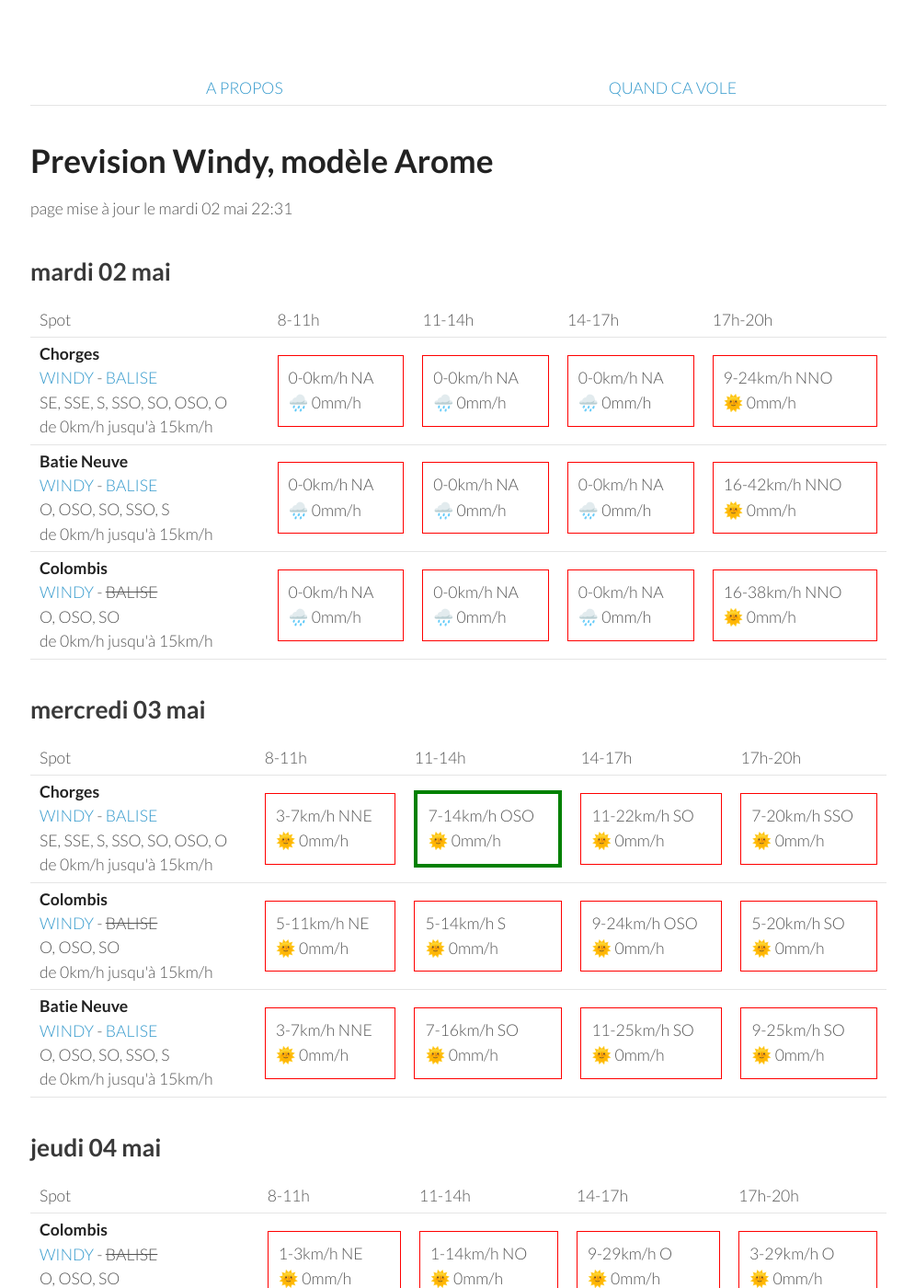
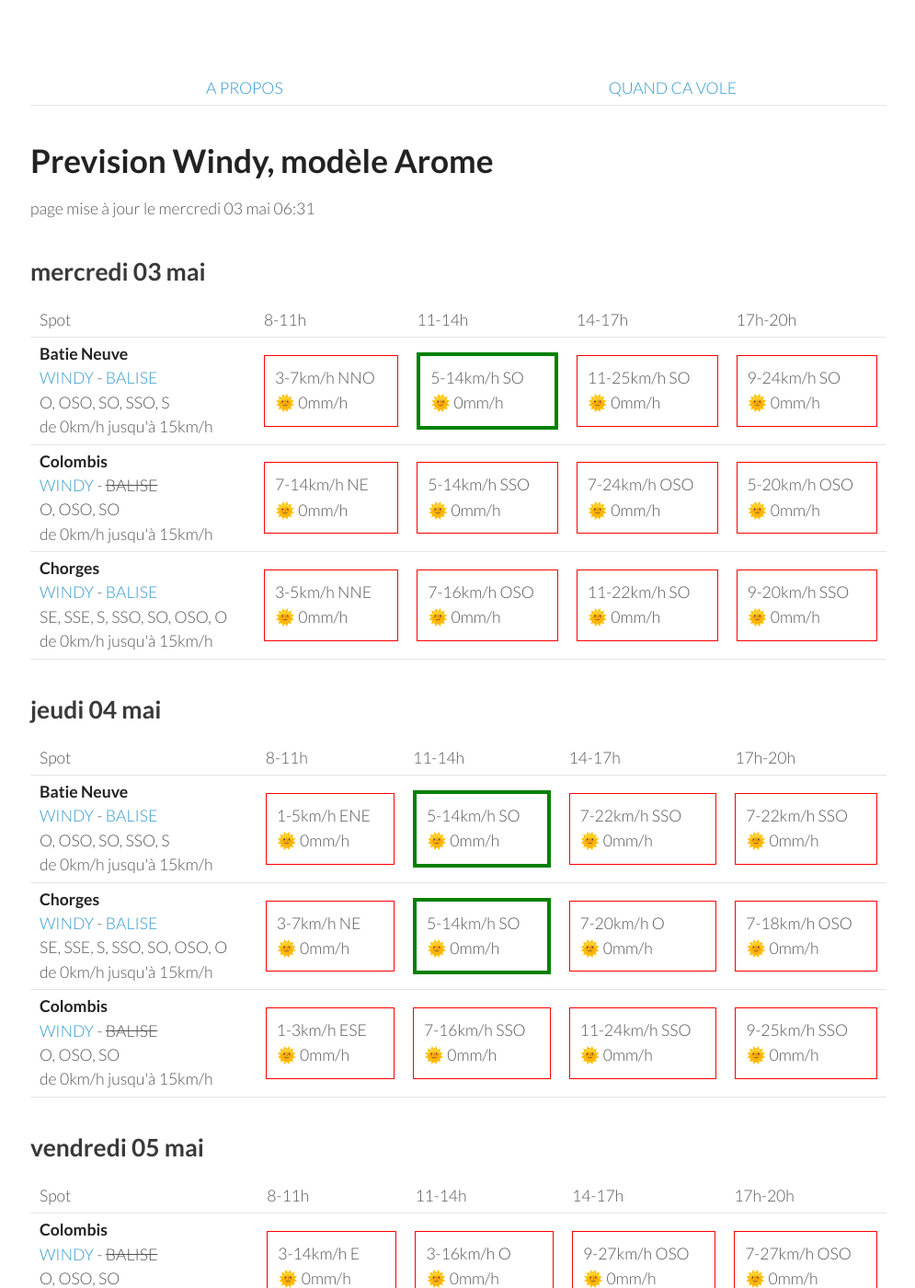
Before and after one commit to parapente-dans-le-nord/parapente-dans-le-nord.github.io, a Jekyll site: the page built from serre_poncon.markdown, in a window 1280 px wide and 1400 px high. Shown: the whole window at 92% size, without its empty margins (25-1020 px from the left). Built offline with Jekyll 4.4.1, drawn with Linux system fonts in a browser that asks for light colours; some of the changed text lies outside the part shown.

Commit message:
update index.markdown

```diff
--- a/serre_poncon.markdown
+++ b/serre_poncon.markdown
@@ -7,51 +7,8 @@ title:  "Tous les spots"
 {: .links}
 
 # Prevision Windy, modèle Arome
-page mise à jour le mardi 02 mai 22:31
+page mise à jour le mercredi 03 mai 06:31
 
-## mardi 02 mai
-
-{::nomarkdown}
-<table>
-  <tbody>
-    <tr>
-      <td>Spot</td>
-      <td>8-11h</td>
-      <td>11-14h</td>
-      <td>14-17h</td>
-      <td>17h-20h</td>
-    </tr>
-<tr>
-        <td><strong>Chorges</strong><br><a href="https://windy.com/44.578/6.280?44.559,6.262,10">WINDY</a> - <span class=""><a href="https://www.openwindmap.org/PP554">BALISE</a> </span><br> <span class="vent-favorable">SE, SSE, S, SSO, SO, OSO, O</span><br><span class="force-vent">de 0km/h jusqu'à 15km/h</span> </td>
-
-            <td><div class="not-flyable"><p>0-0km/h NA</p><p>🌧️ 0mm/h</p></div></td>
-            <td><div class="not-flyable"><p>0-0km/h NA</p><p>🌧️ 0mm/h</p></div></td>
-            <td><div class="not-flyable"><p>0-0km/h NA</p><p>🌧️ 0mm/h</p></div></td>
-            <td><div class="not-flyable"><p>9-24km/h NNO</p><p>🌞 0mm/h</p></div></td>
-
-    </tr>
-<tr>
-        <td><strong>Batie Neuve</strong><br><a href="https://windy.com/44.584/6.236?44.559,6.262,10,m:eTtagly">WINDY</a> - <span class=""><a href="https://www.openwindmap.org/PP554">BALISE</a> </span><br> <span class="vent-favorable">O, OSO, SO, SSO, S</span><br><span class="force-vent">de 0km/h jusqu'à 15km/h</span> </td>
-
-            <td><div class="not-flyable"><p>0-0km/h NA</p><p>🌧️ 0mm/h</p></div></td>
-            <td><div class="not-flyable"><p>0-0km/h NA</p><p>🌧️ 0mm/h</p></div></td>
-            <td><div class="not-flyable"><p>0-0km/h NA</p><p>🌧️ 0mm/h</p></div></td>
-            <td><div class="not-flyable"><p>16-42km/h NNO</p><p>🌞 0mm/h</p></div></td>
-
-    </tr>
-<tr>
-        <td><strong>Colombis</strong><br><a href="https://windy.com/44.494/6.216?44.559,6.262,10">WINDY</a> - <span class="no-balise"> BALISE </span><br> <span class="vent-favorable">O, OSO, SO</span><br><span class="force-vent">de 0km/h jusqu'à 15km/h</span> </td>
-
-            <td><div class="not-flyable"><p>0-0km/h NA</p><p>🌧️ 0mm/h</p></div></td>
-            <td><div class="not-flyable"><p>0-0km/h NA</p><p>🌧️ 0mm/h</p></div></td>
-            <td><div class="not-flyable"><p>0-0km/h NA</p><p>🌧️ 0mm/h</p></div></td>
-            <td><div class="not-flyable"><p>16-38km/h NNO</p><p>🌞 0mm/h</p></div></td>
-
-    </tr>
-
-</tbody>
-</table>
-{:/}
 ## mercredi 03 mai
 
 {::nomarkdown}
@@ -65,32 +22,32 @@ page mise à jour le mardi 02 mai 22:31
       <td>17h-20h</td>
     </tr>
 <tr>
-        <td><strong>Chorges</strong><br><a href="https://windy.com/44.578/6.280?44.559,6.262,10">WINDY</a> - <span class=""><a href="https://www.openwindmap.org/PP554">BALISE</a> </span><br> <span class="vent-favorable">SE, SSE, S, SSO, SO, OSO, O</span><br><span class="force-vent">de 0km/h jusqu'à 15km/h</span> </td>
+        <td><strong>Batie Neuve</strong><br><a href="https://windy.com/44.584/6.236?44.559,6.262,10,m:eTtagly">WINDY</a> - <span class=""><a href="https://www.openwindmap.org/PP554">BALISE</a> </span><br> <span class="vent-favorable">O, OSO, SO, SSO, S</span><br><span class="force-vent">de 0km/h jusqu'à 15km/h</span> </td>
 
-            <td><div class="not-flyable"><p>3-7km/h NNE</p><p>🌞 0mm/h</p></div></td>
-            <td><div class="flyable"><p>7-14km/h OSO</p><p>🌞 0mm/h</p></div></td>
-            <td><div class="not-flyable"><p>11-22km/h SO</p><p>🌞 0mm/h</p></div></td>
-            <td><div class="not-flyable"><p>7-20km/h SSO</p><p>🌞 0mm/h</p></div></td>
+            <td><div class="not-flyable"><p>3-7km/h NNO</p><p>🌞 0mm/h</p></div></td>
+            <td><div class="flyable"><p>5-14km/h SO</p><p>🌞 0mm/h</p></div></td>
+            <td><div class="not-flyable"><p>11-25km/h SO</p><p>🌞 0mm/h</p></div></td>
+            <td><div class="not-flyable"><p>9-24km/h SO</p><p>🌞 0mm/h</p></div></td>
 
 
     </tr>
 <tr>
         <td><strong>Colombis</strong><br><a href="https://windy.com/44.494/6.216?44.559,6.262,10">WINDY</a> - <span class="no-balise"> BALISE </span><br> <span class="vent-favorable">O, OSO, SO</span><br><span class="force-vent">de 0km/h jusqu'à 15km/h</span> </td>
 
-            <td><div class="not-flyable"><p>5-11km/h NE</p><p>🌞 0mm/h</p></div></td>
-            <td><div class="not-flyable"><p>5-14km/h S</p><p>🌞 0mm/h</p></div></td>
-            <td><div class="not-flyable"><p>9-24km/h OSO</p><p>🌞 0mm/h</p></div></td>
-            <td><div class="not-flyable"><p>5-20km/h SO</p><p>🌞 0mm/h</p></div></td>
+            <td><div class="not-flyable"><p>7-14km/h NE</p><p>🌞 0mm/h</p></div></td>
+            <td><div class="not-flyable"><p>5-14km/h SSO</p><p>🌞 0mm/h</p></div></td>
+            <td><div class="not-flyable"><p>7-24km/h OSO</p><p>🌞 0mm/h</p></div></td>
+            <td><div class="not-flyable"><p>5-20km/h OSO</p><p>🌞 0mm/h</p></div></td>
 
 
     </tr>
 <tr>
-        <td><strong>Batie Neuve</strong><br><a href="https://windy.com/44.584/6.236?44.559,6.262,10,m:eTtagly">WINDY</a> - <span class=""><a href="https://www.openwindmap.org/PP554">BALISE</a> </span><br> <span class="vent-favorable">O, OSO, SO, SSO, S</span><br><span class="force-vent">de 0km/h jusqu'à 15km/h</span> </td>
+        <td><strong>Chorges</strong><br><a href="https://windy.com/44.578/6.280?44.559,6.262,10">WINDY</a> - <span class=""><a href="https://www.openwindmap.org/PP554">BALISE</a> </span><br> <span class="vent-favorable">SE, SSE, S, SSO, SO, OSO, O</span><br><span class="force-vent">de 0km/h jusqu'à 15km/h</span> </td>
 
-            <td><div class="not-flyable"><p>3-7km/h NNE</p><p>🌞 0mm/h</p></div></td>
-            <td><div class="not-flyable"><p>7-16km/h SO</p><p>🌞 0mm/h</p></div></td>
-            <td><div class="not-flyable"><p>11-25km/h SO</p><p>🌞 0mm/h</p></div></td>
-            <td><div class="not-flyable"><p>9-25km/h SO</p><p>🌞 0mm/h</p></div></td>
+            <td><div class="not-flyable"><p>3-5km/h NNE</p><p>🌞 0mm/h</p></div></td>
+            <td><div class="not-flyable"><p>7-16km/h OSO</p><p>🌞 0mm/h</p></div></td>
+            <td><div class="not-flyable"><p>11-22km/h SO</p><p>🌞 0mm/h</p></div></td>
+            <td><div class="not-flyable"><p>9-20km/h SSO</p><p>🌞 0mm/h</p></div></td>
 
 
     </tr>
@@ -111,22 +68,12 @@ page mise à jour le mardi 02 mai 22:31
       <td>17h-20h</td>
     </tr>
 <tr>
-        <td><strong>Colombis</strong><br><a href="https://windy.com/44.494/6.216?44.559,6.262,10">WINDY</a> - <span class="no-balise"> BALISE </span><br> <span class="vent-favorable">O, OSO, SO</span><br><span class="force-vent">de 0km/h jusqu'à 15km/h</span> </td>
-
-            <td><div class="not-flyable"><p>1-3km/h NE</p><p>🌞 0mm/h</p></div></td>
-            <td><div class="not-flyable"><p>1-14km/h NO</p><p>🌞 0mm/h</p></div></td>
-            <td><div class="not-flyable"><p>9-29km/h O</p><p>🌞 0mm/h</p></div></td>
-            <td><div class="not-flyable"><p>3-29km/h O</p><p>🌞 0mm/h</p></div></td>
-
-
-    </tr>
-<tr>
         <td><strong>Batie Neuve</strong><br><a href="https://windy.com/44.584/6.236?44.559,6.262,10,m:eTtagly">WINDY</a> - <span class=""><a href="https://www.openwindmap.org/PP554">BALISE</a> </span><br> <span class="vent-favorable">O, OSO, SO, SSO, S</span><br><span class="force-vent">de 0km/h jusqu'à 15km/h</span> </td>
 
-            <td><div class="not-flyable"><p>3-5km/h NNE</p><p>🌞 0mm/h</p></div></td>
-            <td><div class="not-flyable"><p>3-20km/h SSO</p><p>🌞 0mm/h</p></div></td>
-            <td><div class="not-flyable"><p>7-31km/h SO</p><p>🌞 0mm/h</p></div></td>
-            <td><div class="not-flyable"><p>7-31km/h SSO</p><p>🌞 0mm/h</p></div></td>
+            <td><div class="not-flyable"><p>1-5km/h ENE</p><p>🌞 0mm/h</p></div></td>
+            <td><div class="flyable"><p>5-14km/h SO</p><p>🌞 0mm/h</p></div></td>
+            <td><div class="not-flyable"><p>7-22km/h SSO</p><p>🌞 0mm/h</p></div></td>
+            <td><div class="not-flyable"><p>7-22km/h SSO</p><p>🌞 0mm/h</p></div></td>
 
 
     </tr>
@@ -134,9 +81,19 @@ page mise à jour le mardi 02 mai 22:31
         <td><strong>Chorges</strong><br><a href="https://windy.com/44.578/6.280?44.559,6.262,10">WINDY</a> - <span class=""><a href="https://www.openwindmap.org/PP554">BALISE</a> </span><br> <span class="vent-favorable">SE, SSE, S, SSO, SO, OSO, O</span><br><span class="force-vent">de 0km/h jusqu'à 15km/h</span> </td>
 
             <td><div class="not-flyable"><p>3-7km/h NE</p><p>🌞 0mm/h</p></div></td>
-            <td><div class="not-flyable"><p>3-20km/h SO</p><p>🌞 0mm/h</p></div></td>
-            <td><div class="not-flyable"><p>7-31km/h OSO</p><p>🌞 0mm/h</p></div></td>
-            <td><div class="not-flyable"><p>5-31km/h SSO</p><p>🌞 0mm/h</p></div></td>
+            <td><div class="flyable"><p>5-14km/h SO</p><p>🌞 0mm/h</p></div></td>
+            <td><div class="not-flyable"><p>7-20km/h O</p><p>🌞 0mm/h</p></div></td>
+            <td><div class="not-flyable"><p>7-18km/h OSO</p><p>🌞 0mm/h</p></div></td>
+
+
+    </tr>
+<tr>
+        <td><strong>Colombis</strong><br><a href="https://windy.com/44.494/6.216?44.559,6.262,10">WINDY</a> - <span class="no-balise"> BALISE </span><br> <span class="vent-favorable">O, OSO, SO</span><br><span class="force-vent">de 0km/h jusqu'à 15km/h</span> </td>
+
+            <td><div class="not-flyable"><p>1-3km/h ESE</p><p>🌞 0mm/h</p></div></td>
+            <td><div class="not-flyable"><p>7-16km/h SSO</p><p>🌞 0mm/h</p></div></td>
+            <td><div class="not-flyable"><p>11-24km/h SSO</p><p>🌞 0mm/h</p></div></td>
+            <td><div class="not-flyable"><p>9-25km/h SSO</p><p>🌞 0mm/h</p></div></td>
 
 
     </tr>
@@ -159,10 +116,10 @@ page mise à jour le mardi 02 mai 22:31
 <tr>
         <td><strong>Colombis</strong><br><a href="https://windy.com/44.494/6.216?44.559,6.262,10">WINDY</a> - <span class="no-balise"> BALISE </span><br> <span class="vent-favorable">O, OSO, SO</span><br><span class="force-vent">de 0km/h jusqu'à 15km/h</span> </td>
 
-            <td><div class="not-flyable"><p>3-12km/h E</p><p>🌞 0mm/h</p></div></td>
-            <td><div class="flyable"><p>3-14km/h O</p><p>🌞 0mm/h</p></div></td>
-            <td><div class="not-flyable"><p>7-25km/h OSO</p><p>🌞 0mm/h</p></div></td>
-            <td><div class="not-flyable"><p>7-25km/h SO</p><p>🌞 0mm/h</p></div></td>
+            <td><div class="not-flyable"><p>3-14km/h E</p><p>🌞 0mm/h</p></div></td>
+            <td><div class="not-flyable"><p>3-16km/h O</p><p>🌞 0mm/h</p></div></td>
+            <td><div class="not-flyable"><p>9-27km/h OSO</p><p>🌞 0mm/h</p></div></td>
+            <td><div class="not-flyable"><p>7-27km/h OSO</p><p>🌞 0mm/h</p></div></td>
 
 
     </tr>
@@ -170,19 +127,19 @@ page mise à jour le mardi 02 mai 22:31
         <td><strong>Batie Neuve</strong><br><a href="https://windy.com/44.584/6.236?44.559,6.262,10,m:eTtagly">WINDY</a> - <span class=""><a href="https://www.openwindmap.org/PP554">BALISE</a> </span><br> <span class="vent-favorable">O, OSO, SO, SSO, S</span><br><span class="force-vent">de 0km/h jusqu'à 15km/h</span> </td>
 
             <td><div class="not-flyable"><p>3-12km/h NE</p><p>🌞 0mm/h</p></div></td>
-            <td><div class="not-flyable"><p>3-20km/h SSO</p><p>🌞 0mm/h</p></div></td>
+            <td><div class="not-flyable"><p>3-22km/h SSO</p><p>🌞 0mm/h</p></div></td>
             <td><div class="not-flyable"><p>7-31km/h SO</p><p>🌞 0mm/h</p></div></td>
-            <td><div class="not-flyable"><p>7-31km/h SO</p><p>🌧 0.2mm/h</p></div></td>
+            <td><div class="not-flyable"><p>7-33km/h SO</p><p>🌞 0mm/h</p></div></td>
 
 
     </tr>
 <tr>
         <td><strong>Chorges</strong><br><a href="https://windy.com/44.578/6.280?44.559,6.262,10">WINDY</a> - <span class=""><a href="https://www.openwindmap.org/PP554">BALISE</a> </span><br> <span class="vent-favorable">SE, SSE, S, SSO, SO, OSO, O</span><br><span class="force-vent">de 0km/h jusqu'à 15km/h</span> </td>
 
-            <td><div class="not-flyable"><p>3-12km/h NE</p><p>🌞 0mm/h</p></div></td>
-            <td><div class="not-flyable"><p>3-20km/h SSO</p><p>🌞 0mm/h</p></div></td>
+            <td><div class="not-flyable"><p>5-14km/h NE</p><p>🌞 0mm/h</p></div></td>
+            <td><div class="not-flyable"><p>3-22km/h SO</p><p>🌞 0mm/h</p></div></td>
             <td><div class="not-flyable"><p>7-31km/h SO</p><p>🌞 0mm/h</p></div></td>
-            <td><div class="not-flyable"><p>7-31km/h OSO</p><p>🌧 0.2mm/h</p></div></td>
+            <td><div class="not-flyable"><p>7-33km/h OSO</p><p>🌞 0mm/h</p></div></td>
 
 
     </tr>
@@ -205,8 +162,8 @@ page mise à jour le mardi 02 mai 22:31
 <tr>
         <td><strong>Colombis</strong><br><a href="https://windy.com/44.494/6.216?44.559,6.262,10">WINDY</a> - <span class="no-balise"> BALISE </span><br> <span class="vent-favorable">O, OSO, SO</span><br><span class="force-vent">de 0km/h jusqu'à 15km/h</span> </td>
 
-            <td><div class="not-flyable"><p>5-12km/h E</p><p>🌞 0mm/h</p></div></td>
-            <td><div class="not-flyable"><p>1-14km/h NE</p><p>🌞 0mm/h</p></div></td>
+            <td><div class="not-flyable"><p>5-16km/h E</p><p>🌞 0mm/h</p></div></td>
+            <td><div class="not-flyable"><p>1-16km/h ONO</p><p>🌞 0mm/h</p></div></td>
             <td><div class="not-flyable"><p>7-25km/h OSO</p><p>🌞 0mm/h</p></div></td>
             <td><div class="not-flyable"><p>7-27km/h SO</p><p>🌞 0mm/h</p></div></td>
 
@@ -215,8 +172,8 @@ page mise à jour le mardi 02 mai 22:31
 <tr>
         <td><strong>Batie Neuve</strong><br><a href="https://windy.com/44.584/6.236?44.559,6.262,10,m:eTtagly">WINDY</a> - <span class=""><a href="https://www.openwindmap.org/PP554">BALISE</a> </span><br> <span class="vent-favorable">O, OSO, SO, SSO, S</span><br><span class="force-vent">de 0km/h jusqu'à 15km/h</span> </td>
 
-            <td><div class="not-flyable"><p>3-12km/h NE</p><p>🌞 0mm/h</p></div></td>
-            <td><div class="not-flyable"><p>3-18km/h S</p><p>🌞 0mm/h</p></div></td>
+            <td><div class="not-flyable"><p>5-14km/h NE</p><p>🌞 0mm/h</p></div></td>
+            <td><div class="not-flyable"><p>3-20km/h SSO</p><p>🌞 0mm/h</p></div></td>
             <td><div class="not-flyable"><p>7-31km/h SO</p><p>🌧 0.2mm/h</p></div></td>
             <td><div class="not-flyable"><p>7-33km/h SO</p><p>🌞 0mm/h</p></div></td>
 
@@ -225,8 +182,8 @@ page mise à jour le mardi 02 mai 22:31
 <tr>
         <td><strong>Chorges</strong><br><a href="https://windy.com/44.578/6.280?44.559,6.262,10">WINDY</a> - <span class=""><a href="https://www.openwindmap.org/PP554">BALISE</a> </span><br> <span class="vent-favorable">SE, SSE, S, SSO, SO, OSO, O</span><br><span class="force-vent">de 0km/h jusqu'à 15km/h</span> </td>
 
-            <td><div class="not-flyable"><p>3-12km/h NE</p><p>🌞 0mm/h</p></div></td>
-            <td><div class="not-flyable"><p>3-18km/h SSO</p><p>🌞 0mm/h</p></div></td>
+            <td><div class="not-flyable"><p>5-14km/h NE</p><p>🌞 0mm/h</p></div></td>
+            <td><div class="not-flyable"><p>3-20km/h SSO</p><p>🌞 0mm/h</p></div></td>
             <td><div class="not-flyable"><p>7-31km/h SO</p><p>🌧 0.2mm/h</p></div></td>
             <td><div class="not-flyable"><p>7-33km/h SO</p><p>🌞 0mm/h</p></div></td>
 
```
